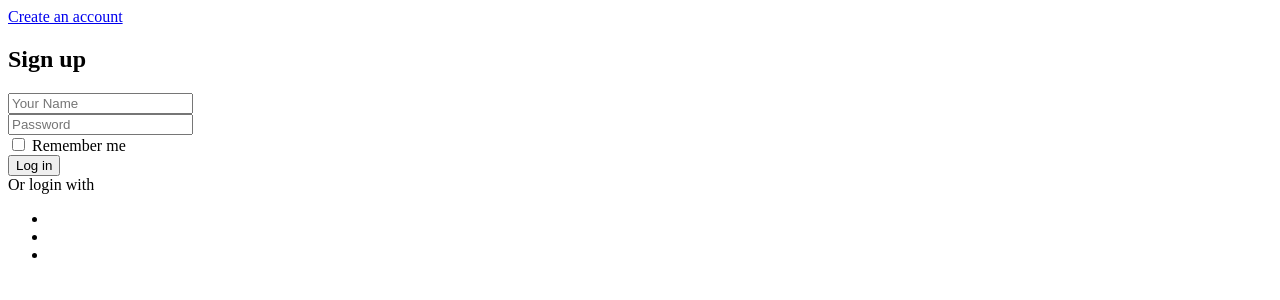
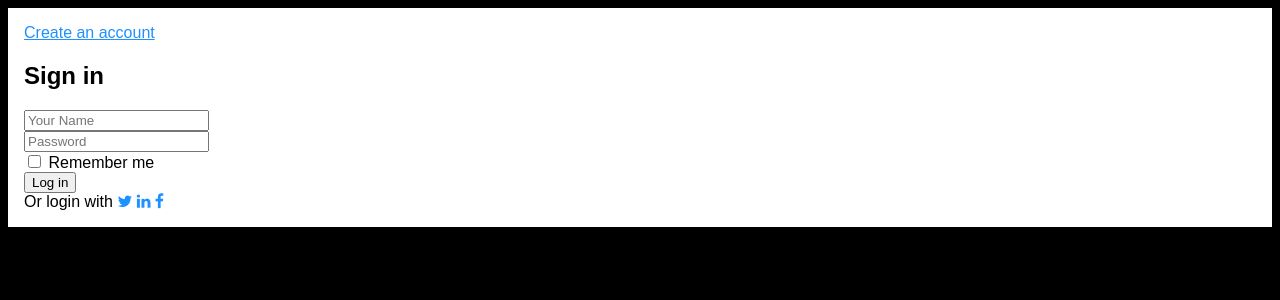
Before and after one commit to dangelyjeanelle/Final_Project, a Python web app: template templates/signin.html in a window 1280 px wide. Shown: the top 300 px of the page. Run offline with Jinja, Linux system fonts and the light colour scheme; the template is opened without the code that fills it, so the values that code supplies are empty.

Commit message:
Edit the signin page

```diff
--- a/stylesheets/signup.css
+++ b/stylesheets/signup.css
@@ -1,4 +1,4 @@
-<<<<<<< HEAD
+
 body {
   font-family: Arial, Helvetica, sans-serif;
   background-color: black;
@@ -66,39 +66,3 @@ body {
   font-family: Georgia;
   font-size: 20px;
 }
-
-ul {
-  list-style-type: none;
-  margin: 0;
-  padding: 0;
-  overflow: hidden;
-  background-color: #451b04;
-  position: -webkit-sticky;
-  position: sticky;
-  top: 0;
-}
-
-li {
-  float: left;
-}
-
-li a {
-  display: block;
-  color: white;
-  text-align: center;
-  padding: 14px 24px;
-  text-decoration: none;
-}
-
-li a:hover {
-  background-color: #dbcccc;
-}
-
-.active {
-<<<<<<< HEAD
-  background-color: #81b14f;
->>>>>>> 1d1c4930a3a7c78959659f707d0354c53c966fb2
-=======
-  background-color: #81B14F;
->>>>>>> 8b473991b61bd47b6f1fefee73ec7f0e9f6b6285
-}
--- a/templates/sellerProfile.html
+++ b/templates/sellerProfile.html
@@ -3,12 +3,14 @@
   <head>
     <meta charset="utf-8">
     <title></title>
+    <link rel="stylesheet" href="https://cdnjs.cloudflare.com/ajax/libs/font-awesome/4.7.0/css/font-awesome.min.css">
     <link rel="stylesheet" href="./sellerProfile.css">
+
   </head>
   <body>
     <div class="card">
-      <img src="#" alt="" style="width:100%">
-      <h1>Name</h1>
+      <img src="#" alt="name" style="width:100%">
+      <h1>(name)</h1>
       <p class="title">Example</p>
       <a href="#"><i class="fa fa-twitter"></i></a>
       <a href="#"><i class="fa fa-linkedin"></i></a>
--- a/templates/signin.html
+++ b/templates/signin.html
@@ -2,6 +2,8 @@
 <html lang="en" dir="ltr">
   <head>
     <meta charset="utf-8">
+    <link rel="stylesheet" href="https://cdnjs.cloudflare.com/ajax/libs/font-awesome/4.7.0/css/font-awesome.min.css">
+    <link rel="stylesheet" href="stylesheets/signup.css">
     <title>Sign in</title>
   </head>
   <body>
@@ -11,39 +13,33 @@
               <div class="signin-image">
                   <a href="#" class="signup-image-link">Create an account</a>
               </div>
-
-                    <div class="signin-form">
-                        <h2 class="form-title">Sign up</h2>
+              <div>
+                  <h2 class="form-title">Sign in</h2>
                   <form method="POST" class="register-form" id="login-form">
-                            <div class="form-group">
-                                <label for="your_name"><i class="zmdi zmdi-account material-icons-name"></i></label>
+                      <div>
                           <input type="text" name="your_name" id="your_name" placeholder="Your Name"/>
                       </div>
-                            <div class="form-group">
-                                <label for="your_pass"><i class="zmdi zmdi-lock"></i></label>
+                      <div>
                           <input type="password" name="your_pass" id="your_pass" placeholder="Password"/>
                       </div>
-                            <div class="form-group">
+                      <div>
                           <input type="checkbox" name="remember-me" id="remember-me" class="agree-term" />
                           <label for="remember-me" class="label-agree-term"><span><span></span></span>Remember me</label>
                       </div>
-                            <div class="form-group form-button">
+                      <div>
                           <input type="submit" name="signin" id="signin" class="form-submit" value="Log in"/>
                       </div>
                   </form>
                   <div class="social-login">
                       <span class="social-label">Or login with</span>
-                            <ul class="socials">
-                                <li><a href="#"><i class="fa fa-twitter"></i></a>
-                                <li><a href="#"><i class="fa fa-linkedin"></i></a>
-                                <li><a href="#"><i class="fa fa-facebook"></i></a>
-                            </ul>
+                        <a href="#"><i class="fa fa-twitter"></i></a>
+                        <a href="#"><i class="fa fa-linkedin"></i></a>
+                        <a href="#"><i class="fa fa-facebook"></i></a>
                   </div>
               </div>
           </div>
       </div>
     </section>
 
-    </div>
   </body>
 </html>
```
Also changed, not shown: templates/signup-image.jpg (added). Lines whose indentation alone changed are shown as unchanged.
